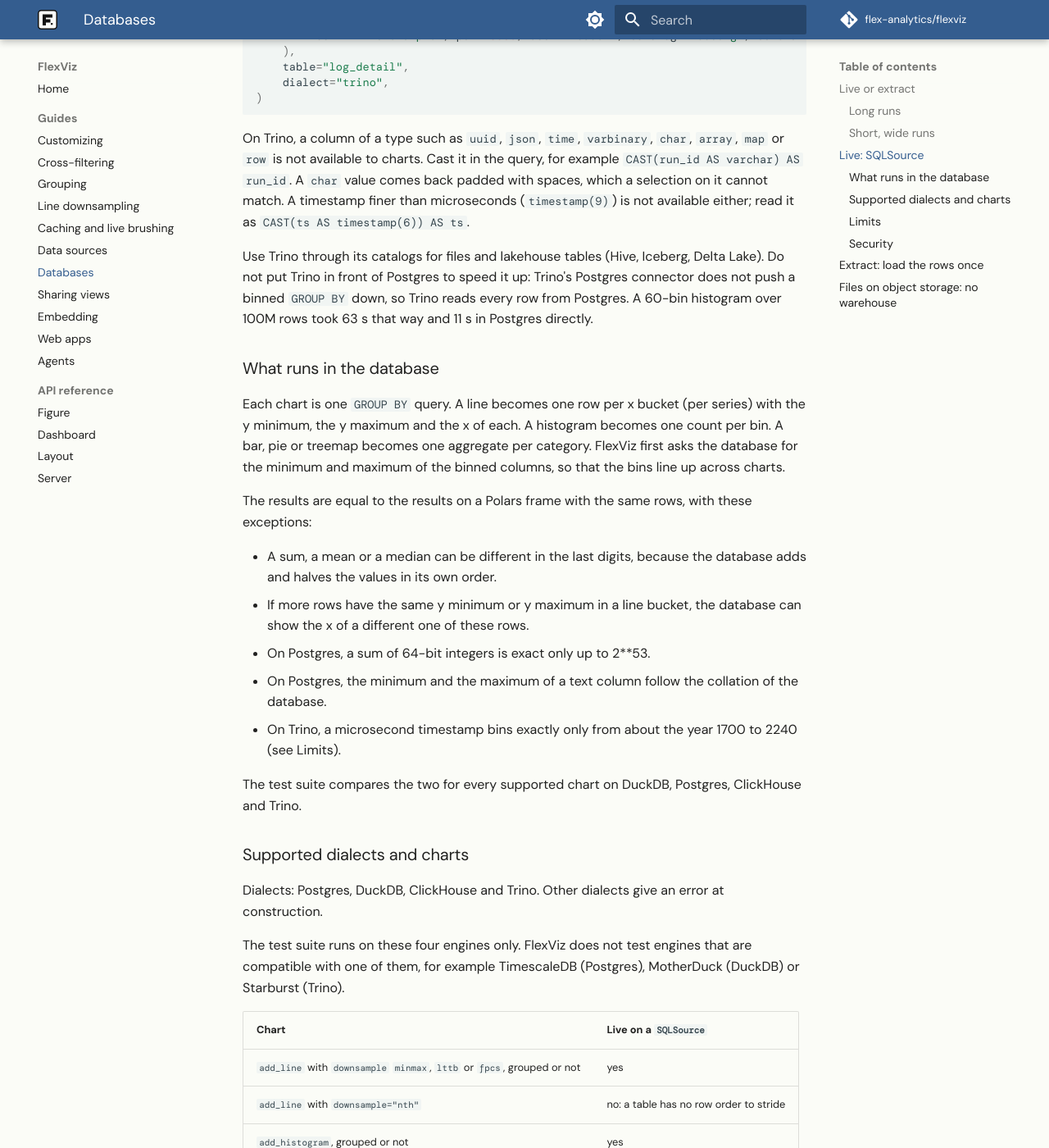
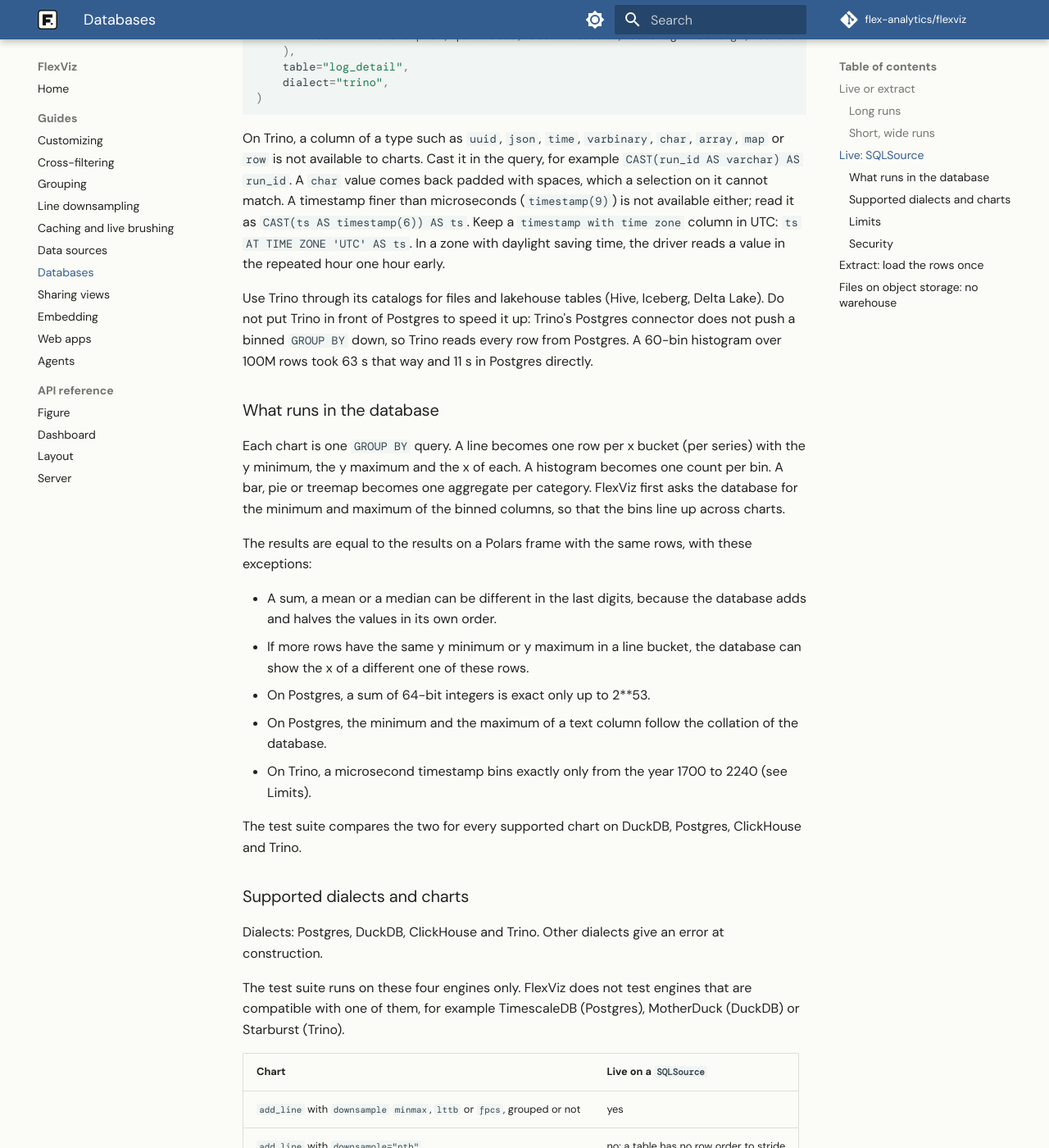
Before and after one commit to flex-analytics/flexviz, an MkDocs documentation site: the page built from docs/guides/databases.md, in a window 1280 px wide and 1400 px high, scrolled down 3975 px. Shown: the whole window at 82% size. Built offline with MkDocs 1.6.1 and Material for MkDocs 9.7.7, drawn with Linux system fonts in a browser that asks for light colours; some web fonts are replaced; comment, search, counter and statistics services are not loaded; some of the changed text lies outside the part shown.

Commit message:
fix(sql): halve each Trino median value, read Trino rows strictly, and test the epoch range and decimals

```diff
--- a/docs/guides/databases.md
+++ b/docs/guides/databases.md
@@ -152,7 +152,9 @@ On Trino, a column of a type such as `uuid`, `json`, `time`, `varbinary`,
 query, for example `CAST(run_id AS varchar) AS run_id`. A `char` value comes
 back padded with spaces, which a selection on it cannot match. A timestamp
 finer than microseconds (`timestamp(9)`) is not available either; read it as
-`CAST(ts AS timestamp(6)) AS ts`.
+`CAST(ts AS timestamp(6)) AS ts`. Keep a `timestamp with time zone` column in
+UTC: `ts AT TIME ZONE 'UTC' AS ts`. In a zone with daylight saving time, the
+driver reads a value in the repeated hour one hour early.
 
 Use Trino through its catalogs for files and lakehouse tables (Hive, Iceberg,
 Delta Lake). Do not put Trino in front of Postgres to speed it up: Trino's
@@ -178,8 +180,8 @@ with these exceptions:
 - On Postgres, a sum of 64-bit integers is exact only up to 2**53.
 - On Postgres, the minimum and the maximum of a text column follow the
   collation of the database.
-- On Trino, a microsecond timestamp bins exactly only from about the year 1700
-  to 2240 (see Limits).
+- On Trino, a microsecond timestamp bins exactly only from the year 1700 to
+  2240 (see Limits).
 
 The test suite compares the two for every supported chart on DuckDB, Postgres,
 ClickHouse and Trino.
@@ -220,8 +222,8 @@ have, gives an error when you add the chart, in your own code.
   `ALTER ROLE flexviz_reader SET work_mem = '1GB'`.
 - On Trino, a median (`agg="median"`) sorts the values of each group in
   memory, because Trino has no exact percentile function.
-- On Trino, the epoch microseconds of a `timestamp(6)` are exact from about
-  the year 1700 to 2240. Outside that range (for example a `9999-12-31`
+- On Trino, the epoch microseconds of a `timestamp(6)` are exact from the
+  year 1700 to 2240. Outside that range (for example a `9999-12-31`
   sentinel date) a value can be 1 µs or more off, so it can fall in the bin
   next to its own at a bin edge. The value that a chart shows stays exact.
 - `Dashboard(src, cache=True)` declares that the data does not change while the
@@ -283,7 +285,8 @@ machine can read it without a warehouse:
 - DuckDB: pass a DuckDB connection to `SQLSource`, with a query that reads the
   files, for example
   `fv.SQLSource(duckdb.connect(), query="SELECT * FROM read_parquet('s3://bucket/runs/*.parquet')")`.
-  For Iceberg, attach the catalog with DuckDB's `iceberg` extension first.
+  For a private bucket, run `CREATE SECRET` on the connection first, and for
+  Iceberg, attach the catalog with DuckDB's `iceberg` extension first.
 
 On one machine and the same Parquet files, DuckDB rendered the dashboard of
 the first table in 1.5 s and Trino in 4.3 s. Trino is the better choice when
```
Also changed, not shown: Architecture.md (+14 -13 lines), 2 other files.
